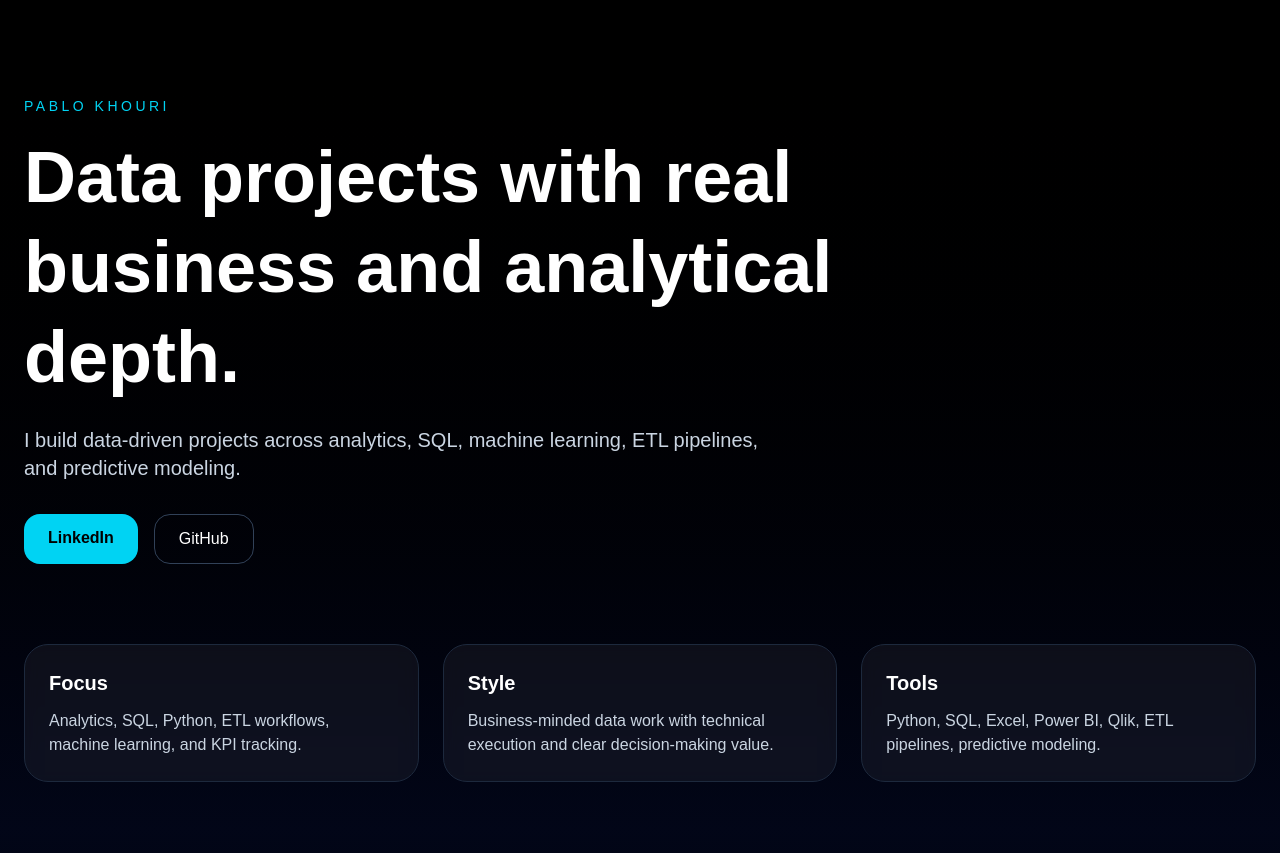
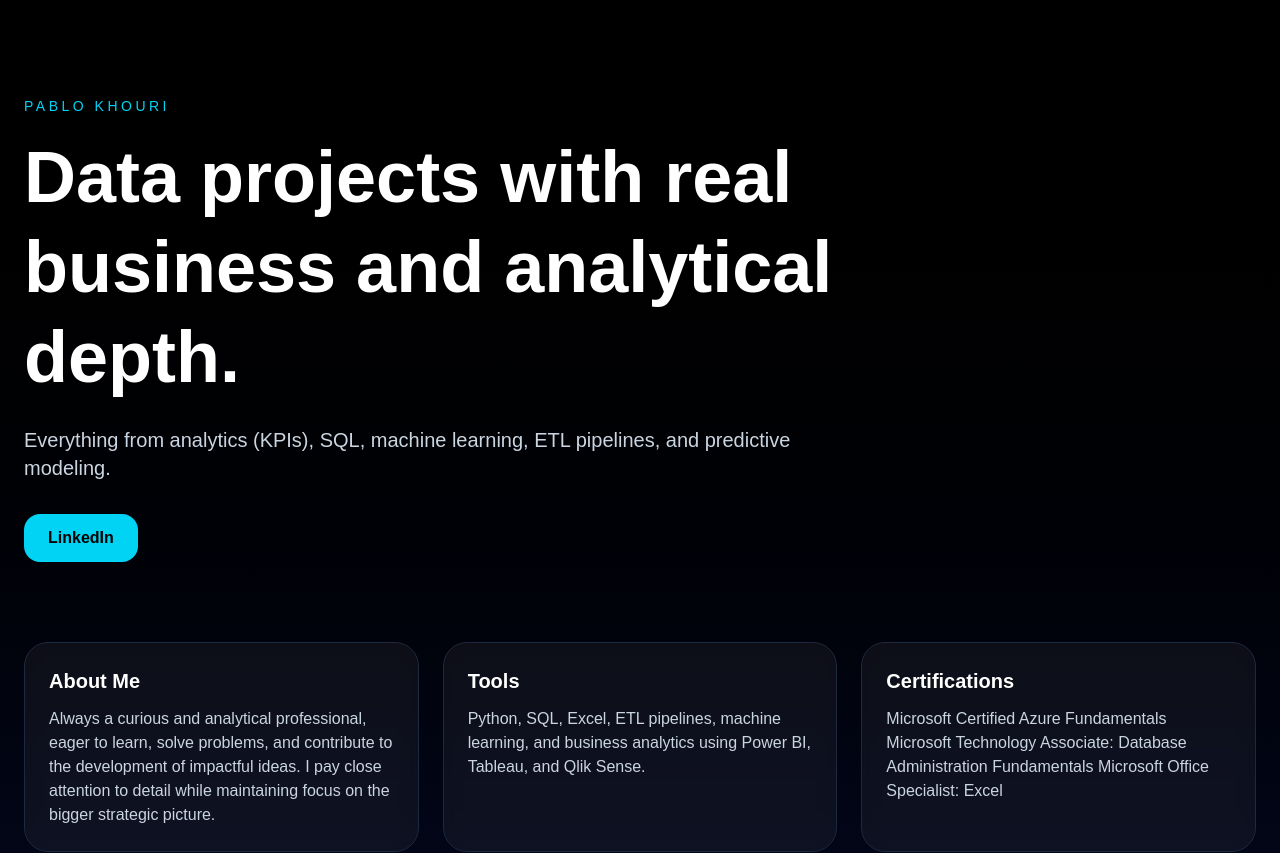
Before and after one commit to rkcpablo/pablo-portafolio, a Next.js app: page / in a window 1280 px wide. Shown: the top 853 px of the page. Built offline with nearby package versions, Linux system fonts and the light colour scheme.

Commit message:
Updated homepage sections cells

```diff
--- a/app/page.tsx
+++ b/app/page.tsx
@@ -45,50 +45,45 @@ export default function Home() {
           </h1>
 
           <p className="text-lg md:text-xl text-slate-300 max-w-3xl mb-8">
-            I build data-driven projects across analytics, SQL, machine
+            Everything from analytics (KPIs), SQL, machine
             learning, ETL pipelines, and predictive modeling.
           </p>
 
           <div className="flex flex-wrap gap-4">
             <a
-              href="https://www.linkedin.com/in/YOUR-LINKEDIN"
+              href="https://www.linkedin.com/in/pablo-khouri-189427222/"
               target="_blank"
               className="px-6 py-3 rounded-2xl bg-cyan-400 text-black font-semibold hover:scale-105 transition"
             >
               LinkedIn
-            </a>
-            <a
-              href="https://github.com/rkcpablo"
-              target="_blank"
-              className="px-6 py-3 rounded-2xl border border-slate-700 hover:bg-slate-900 transition"
-            >
-              GitHub
             </a>
           </div>
         </div>
 
         <div className="grid md:grid-cols-3 gap-6 mb-20">
           <div className="rounded-3xl border border-slate-800 bg-white/5 backdrop-blur-sm p-6">
-            <h2 className="text-xl font-semibold mb-3">Focus</h2>
+            <h2 className="text-xl font-semibold mb-3">About Me</h2>
             <p className="text-slate-300">
-              Analytics, SQL, Python, ETL workflows, machine learning, and KPI
-              tracking.
-            </p>
-          </div>
-
-          <div className="rounded-3xl border border-slate-800 bg-white/5 backdrop-blur-sm p-6">
-            <h2 className="text-xl font-semibold mb-3">Style</h2>
-            <p className="text-slate-300">
-              Business-minded data work with technical execution and clear
-              decision-making value.
+              Always a curious and analytical professional, eager to learn, solve problems,
+              and contribute to the development of impactful ideas. I pay close attention
+              to detail while maintaining focus on the bigger strategic picture.
             </p>
           </div>
 
           <div className="rounded-3xl border border-slate-800 bg-white/5 backdrop-blur-sm p-6">
             <h2 className="text-xl font-semibold mb-3">Tools</h2>
             <p className="text-slate-300">
-              Python, SQL, Excel, Power BI, Qlik, ETL pipelines, predictive
-              modeling.
+              Python, SQL, Excel, ETL pipelines, machine learning,
+              and business analytics using Power BI, Tableau, and Qlik Sense.
+            </p>
+          </div>
+
+          <div className="rounded-3xl border border-slate-800 bg-white/5 backdrop-blur-sm p-6">
+            <h2 className="text-xl font-semibold mb-3">Certifications</h2>
+            <p className="text-slate-300">
+              Microsoft Certified Azure Fundamentals
+              Microsoft Technology Associate: Database Administration Fundamentals
+              Microsoft Office Specialist: Excel
             </p>
           </div>
         </div>
```
